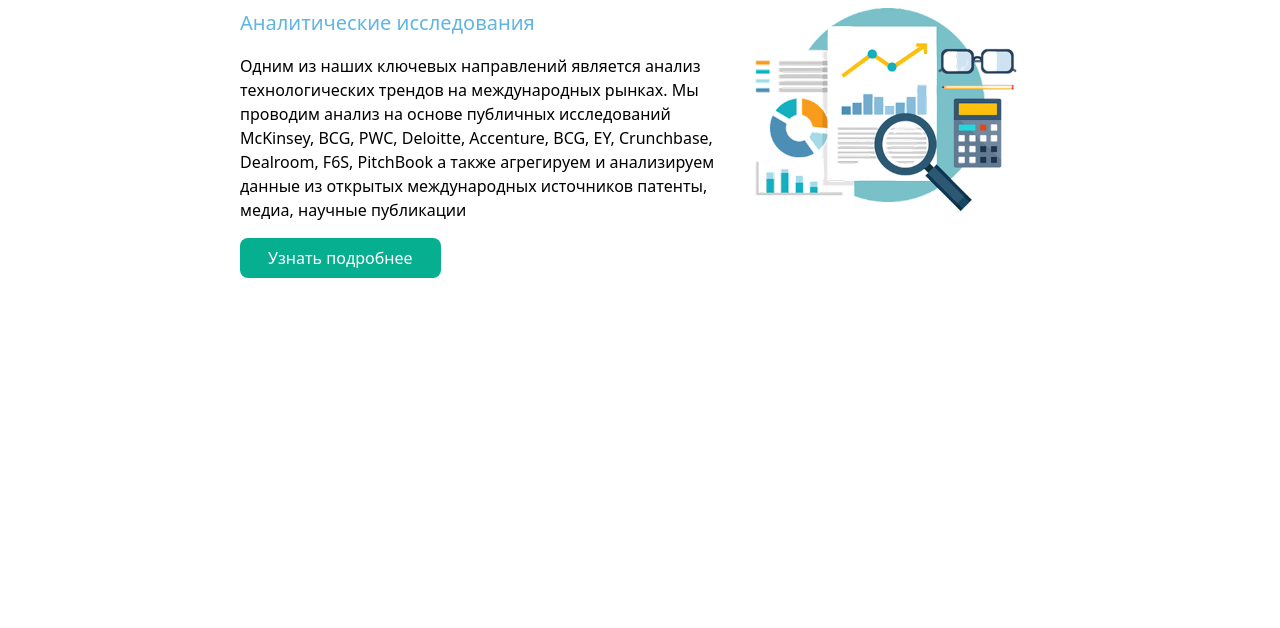
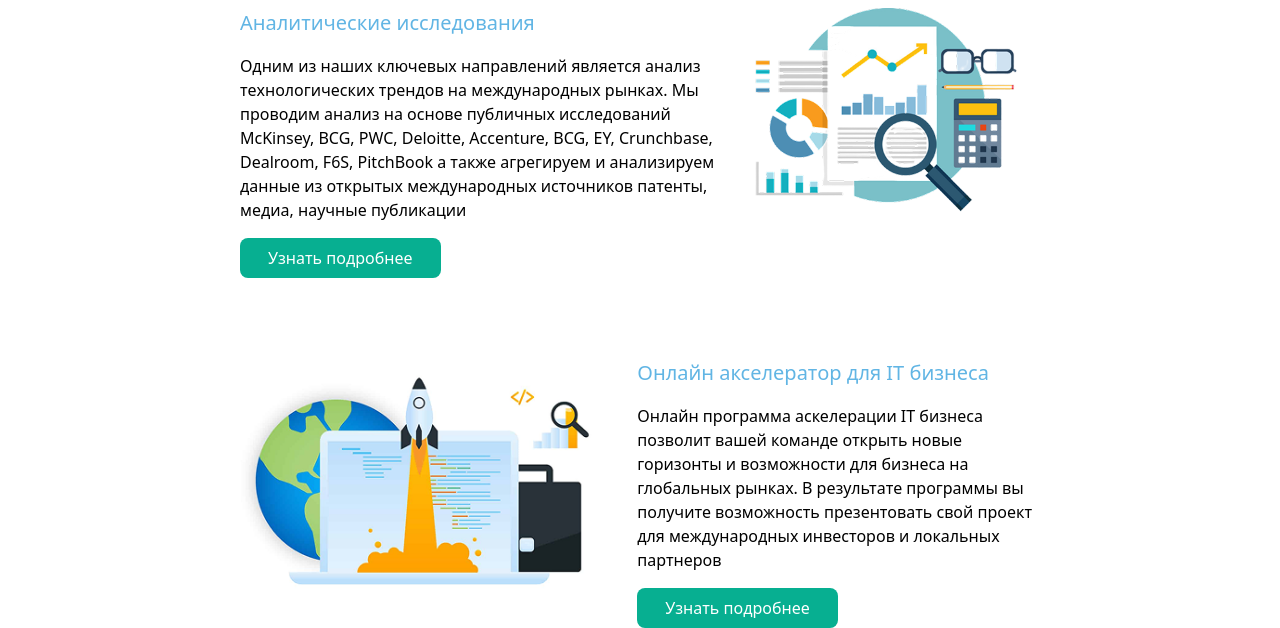
Before and after one commit to muhammadzoirov40-crypto/exem-2x, a website: page index.html in a window 1280 px wide. Shown: the part 613-1241 px from the top of the page. Before the commit the page ends 891 px from the top, so only its background shows below. Drawn offline with Linux system fonts and the light colour scheme.

Commit message:
Онлайн акселератор для IT бизнеса

```diff
--- a/index.html
+++ b/index.html
@@ -65,6 +65,18 @@
                 <img src="./img/kisspng-competitor-analysis-market-research-marketing-quan-5b102810d85456 1.png" alt="" class="w-[250%]">
             </div>
         </section>
+        <section class="lg:px-50 lg:flex text-center lg:text-start mt-20 gap-10 ">
+            <div class="lg:w-[250%]">
+                <img src="./img/rocket 1.png" alt="" class="w-[250%]">
+            </div>
+            <div class="">
+                <h1 class="text-[#61b5e4] text-[20px] ">Онлайн акселератор для IT бизнеса</h1>
+                <p class="my-4">Онлайн программа аскелерации IT бизнеса позволит вашей команде открыть новые горизонты и возможности для бизнеса на глобальных рынках. В результате программы вы получите возможность презентовать свой проект для международных инвесторов и локальных партнеров
+                </p>
+                <button class="bg-[#07af91] px-7  text-white py-2 rounded-lg">Узнать подробнее</button>
+            </div>
+        </section>
+
     </section>
 </body>
 
```
Also changed, not shown: img/rocket 1.png (added), src/output.css.
